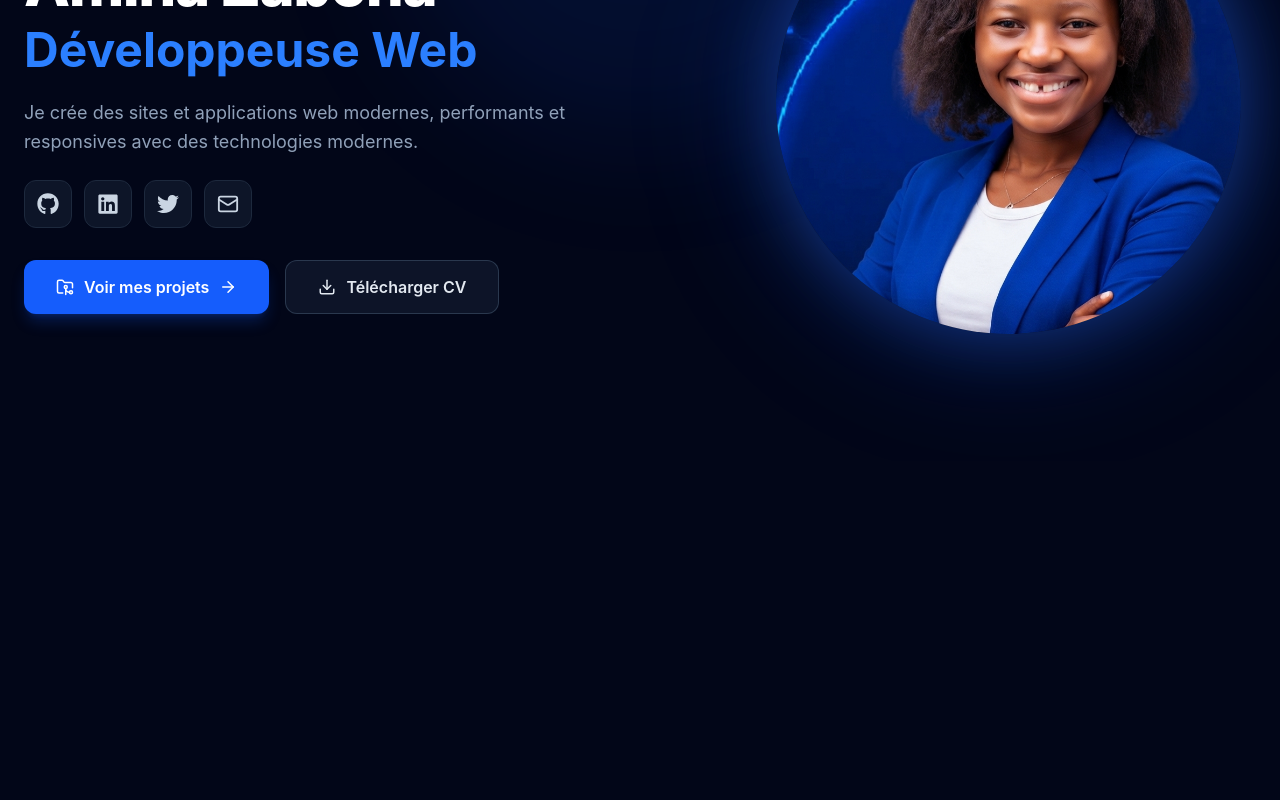
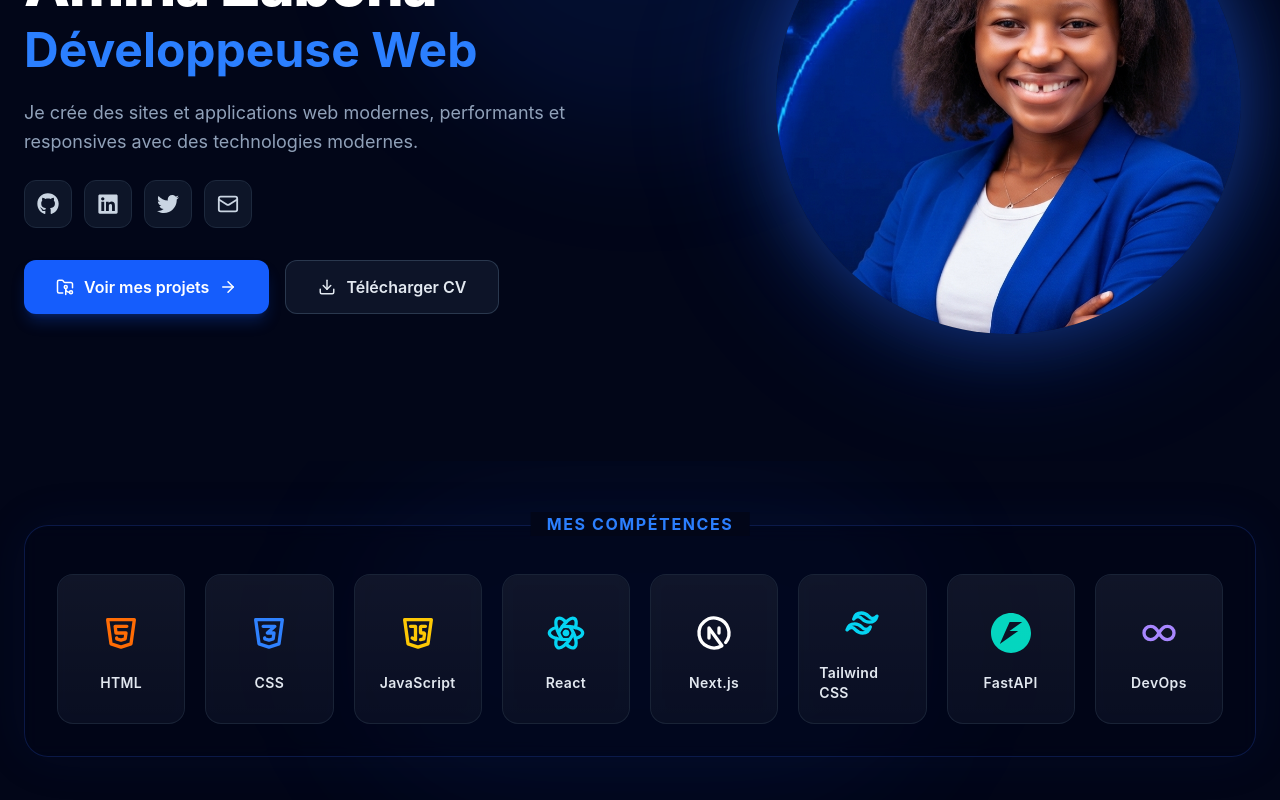
Before and after one commit to Aminazabona/Portfolioaminazabona, a React (Vite) app: page / in a window 1280 px wide. Shown: the part 306-1106 px from the top of the page. Before the commit the page ends 800 px from the top, so only its background shows below. Built offline with nearby package versions, Linux system fonts and the light colour scheme.

Commit message:
finish competences section

```diff
--- a/package.json
+++ b/package.json
@@ -12,6 +12,7 @@
   "dependencies": {
     "@tailwindcss/vite": "^4.3.3",
     "lucide-react": "^1.42.0",
+    "motion": "^13.3.0",
     "react": "^19.2.8",
     "react-dom": "^19.2.8",
     "react-icons": "^5.7.0",
--- a/src/App.jsx
+++ b/src/App.jsx
@@ -1,6 +1,7 @@
 import React from 'react';
 import Navbar from './components/Navbar';
 import Hero from './components/Hero';
+import Skills from './components/Skills';
 
 export default function App() {
   return (
@@ -8,6 +9,7 @@ export default function App() {
       <Navbar />
       <main className="flex-1">
         <Hero />
+        <Skills />
       </main>
     </div>
   );
--- /dev/null
+++ b/src/components/SkillCard.jsx
@@ -0,0 +1,47 @@
+import { motion } from "motion/react";
+import TechLogo from "./TechLogo";
+
+const SkillCard = ({ skill, index = 0 }) => {
+  return (
+    <motion.div
+      initial={{ opacity: 0, scale: 0.9, y: 15 }}
+      whileInView={{ opacity: 1, scale: 1, y: 0 }}
+      viewport={{ once: true }}
+      transition={{
+        duration: 0.4,
+        delay: index * 0.05,
+        ease: "easeOut",
+      }}
+      className={`
+        group relative
+        flex flex-col items-center justify-center
+        p-5
+        rounded-2xl
+        bg-slate-900/60
+        border border-slate-800/80
+        backdrop-blur-sm
+        transition-all duration-300
+        hover:-translate-y-1.5
+        hover:bg-slate-800/80
+        hover:border-blue-500/40
+        hover:shadow-[0_0_25px_rgba(37,99,235,0.15)]
+        ${skill.bgGlow}
+      `}
+    >
+      {/* Halo subtil */}
+      <div className="absolute inset-0 rounded-2xl bg-gradient-to-b from-white/[0.03] to-transparent pointer-events-none" />
+
+      {/* Logo */}
+      <div className="w-14 h-14 rounded-xl flex items-center justify-center mb-3">
+        <TechLogo type={skill.iconType} />
+      </div>
+
+      {/* Nom */}
+      <span className="text-sm font-semibold text-slate-200 tracking-wide transition-colors duration-300 group-hover:text-white">
+        {skill.name}
+      </span>
+    </motion.div>
+  );
+};
+
+export default SkillCard;
--- /dev/null
+++ b/src/components/Skills.jsx
@@ -0,0 +1,55 @@
+import { motion } from "motion/react";
+import { skills } from "../data/skills";
+import SkillCard from "./SkillCard";
+
+const Skills = () => {
+  return (
+    <section
+      id="skills"
+      className="relative py-12 sm:py-16 -mt-6 sm:mt-0 overflow-hidden"
+    >
+      {/* Halo lumineux */}
+      <div className="absolute top-1/2 left-1/2 -translate-x-1/2 -translate-y-1/2 w-[600px] h-[350px] bg-blue-600/5 rounded-full blur-3xl pointer-events-none" />
+
+      {/* Conteneur principal */}
+      <div className="max-w-7xl mx-auto px-6 relative z-10">
+        <motion.div
+          initial={{ opacity: 0, y: 35 }}
+          whileInView={{ opacity: 1, y: 0 }}
+          viewport={{ once: true, amount: 0.25 }}
+          transition={{ duration: 0.6, ease: "easeOut" }}
+          className="
+            relative
+            border border-blue-900/40
+            rounded-3xl
+            p-6 sm:p-8
+            pt-10 sm:pt-12
+            bg-slate-950/30
+            backdrop-blur-sm
+            shadow-[0_0_50px_rgba(30,58,138,0.1)]
+          "
+        >
+          {/* Titre */}
+          <div className="absolute -top-3.5 left-1/2 -translate-x-1/2 px-4 bg-slate-950 flex items-center justify-center">
+            <h2 className="text-sm sm:text-base font-bold uppercase tracking-widest text-blue-500 whitespace-nowrap">
+              Mes Compétences
+            </h2>
+          </div>
+
+          {/* Grille */}
+          <div className="grid grid-cols-2 sm:grid-cols-4 lg:grid-cols-8 gap-4 sm:gap-5">
+            {skills.map((skill, index) => (
+              <SkillCard
+                key={skill.id}
+                skill={skill}
+                index={index}
+              />
+            ))}
+          </div>
+        </motion.div>
+      </div>
+    </section>
+  );
+};
+
+export default Skills;
--- /dev/null
+++ b/src/components/TechLogo.jsx
@@ -0,0 +1,75 @@
+import {
+  TbBrandHtml5,
+  TbBrandCss3,
+  TbBrandJavascript,
+  TbBrandReact,
+  TbBrandNextjs,
+  TbBrandTailwind,
+  TbBrandNodejs,
+  TbInfinity,
+} from "react-icons/tb";
+
+import { SiFastapi } from "react-icons/si";
+
+const TechLogo = ({ type }) => {
+  const icons = {
+    html: {
+      Icon: TbBrandHtml5,
+      color: "text-orange-500",
+    },
+
+    css: {
+      Icon: TbBrandCss3,
+      color: "text-blue-500",
+    },
+
+    js: {
+      Icon: TbBrandJavascript,
+      color: "text-yellow-400",
+    },
+
+    react: {
+      Icon: TbBrandReact,
+      color: "text-cyan-400",
+    },
+
+    next: {
+      Icon: TbBrandNextjs,
+      color: "text-white",
+    },
+
+    tailwind: {
+      Icon: TbBrandTailwind,
+      color: "text-cyan-400",
+    },
+
+    node: {
+      Icon: TbBrandNodejs,
+      color: "text-green-500",
+    },
+
+    fastapi: {
+      Icon: SiFastapi,
+      color: "text-teal-400",
+    },
+
+    devops: {
+      Icon: TbInfinity,
+      color: "text-violet-400",
+    },
+  };
+
+  const item = icons[type];
+
+  if (!item) return null;
+
+  const { Icon, color } = item;
+
+  return (
+    <Icon
+      className={`w-10 h-10 ${color} transition-transform duration-300 group-hover:scale-110`}
+    />
+  );
+};
+
+export default TechLogo;
--- a/src/data/skills.js
+++ b/src/data/skills.js
@@ -1,12 +1,66 @@
-// Note : Tu devras placer les logos dans src/assets/technologies/
 export const skills = [
-  { name: "HTML", icon: "/tech/html.svg" },
-  { name: "CSS", icon: "/tech/css.svg" },
-  { name: "JavaScript", icon: "/tech/js.svg" },
-  { name: "React", icon: "/tech/react.svg" },
-  { name: "Next.js", icon: "/tech/next.svg" },
-  { name: "Tailwind CSS", icon: "/tech/tailwind.svg" },
-  { name: "Node.js", icon: "/tech/node.svg" },
-  { name: "FastAPI", icon: "/tech/fastapi.svg" },
-  { name: "DevOps", icon: "/tech/devops.svg" },
+  {
+    id: "html",
+    name: "HTML",
+    color: "#E34F26",
+    bgGlow: "group-hover:border-orange-500/50 group-hover:shadow-orange-500/10",
+    badgeBg: "bg-orange-500/10 text-orange-500",
+    iconType: "html",
+  },
+  {
+    id: "css",
+    name: "CSS",
+    color: "#1572B6",
+    bgGlow: "group-hover:border-blue-500/50 group-hover:shadow-blue-500/10",
+    badgeBg: "bg-blue-500/10 text-blue-500",
+    iconType: "css",
+  },
+  {
+    id: "javascript",
+    name: "JavaScript",
+    color: "#F7DF1E",
+    bgGlow: "group-hover:border-amber-400/50 group-hover:shadow-amber-400/10",
+    badgeBg: "bg-amber-400/10 text-amber-400",
+    iconType: "js",
+  },
+  {
+    id: "react",
+    name: "React",
+    color: "#61DAFB",
+    bgGlow: "group-hover:border-cyan-400/50 group-hover:shadow-cyan-400/10",
+    badgeBg: "bg-cyan-400/10 text-cyan-400",
+    iconType: "react",
+  },
+  {
+    id: "nextjs",
+    name: "Next.js",
+    color: "#FFFFFF",
+    bgGlow: "group-hover:border-slate-300/50 group-hover:shadow-slate-300/10",
+    badgeBg: "bg-white/10 text-white",
+    iconType: "next",
+  },
+  {
+    id: "tailwind",
+    name: "Tailwind CSS",
+    color: "#06B6D4",
+    bgGlow: "group-hover:border-teal-400/50 group-hover:shadow-teal-400/10",
+    badgeBg: "bg-teal-400/10 text-teal-400",
+    iconType: "tailwind",
+  },
+  {
+    id: "fastapi",
+    name: "FastAPI",
+    color: "#009688",
+    bgGlow: "group-hover:border-teal-500/50 group-hover:shadow-teal-500/10",
+    badgeBg: "bg-teal-500/10 text-teal-300",
+    iconType: "fastapi",
+  },
+  {
+    id: "devops",
+    name: "DevOps",
+    color: "#8B5CF6",
+    bgGlow: "group-hover:border-indigo-400/50 group-hover:shadow-indigo-400/10",
+    badgeBg: "bg-indigo-400/10 text-indigo-400",
+    iconType: "devops",
+  },
 ];
```
Also changed, not shown: 1 other file (tests, documents, lock files or other folders).
